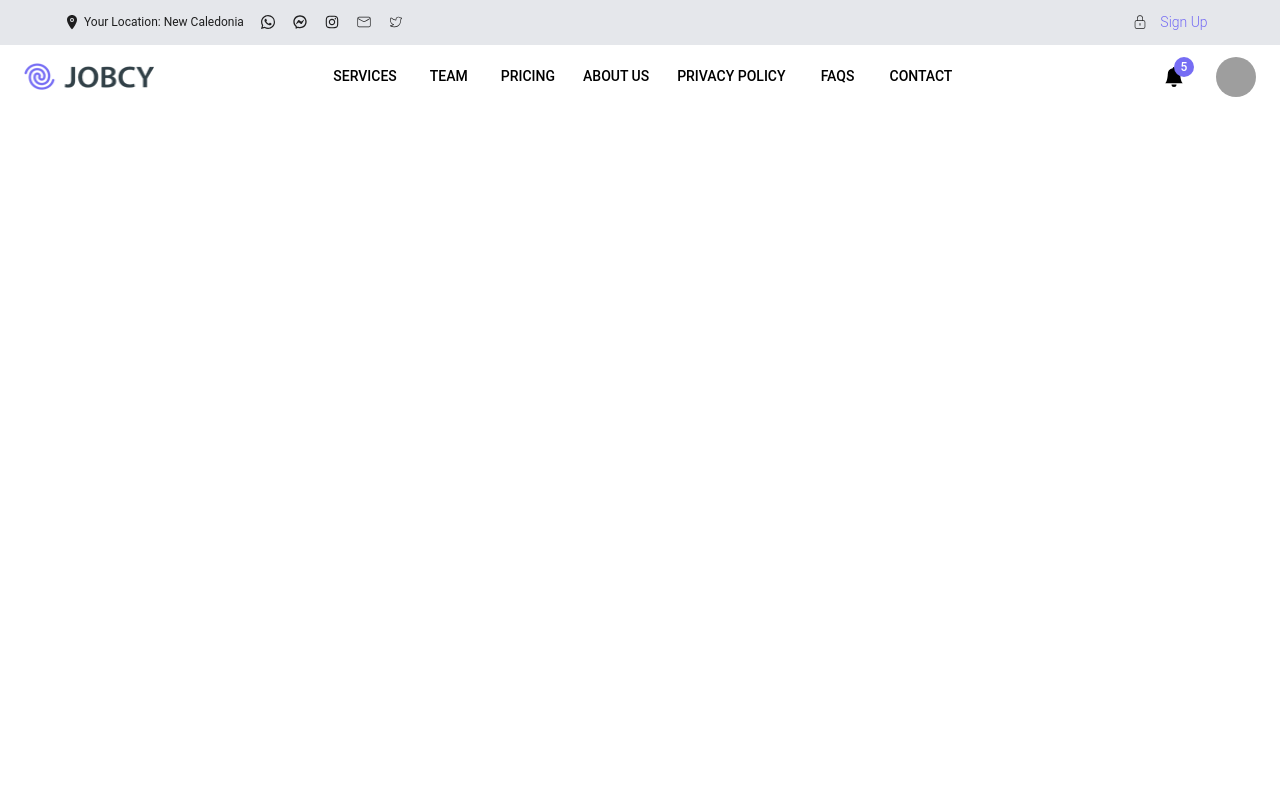
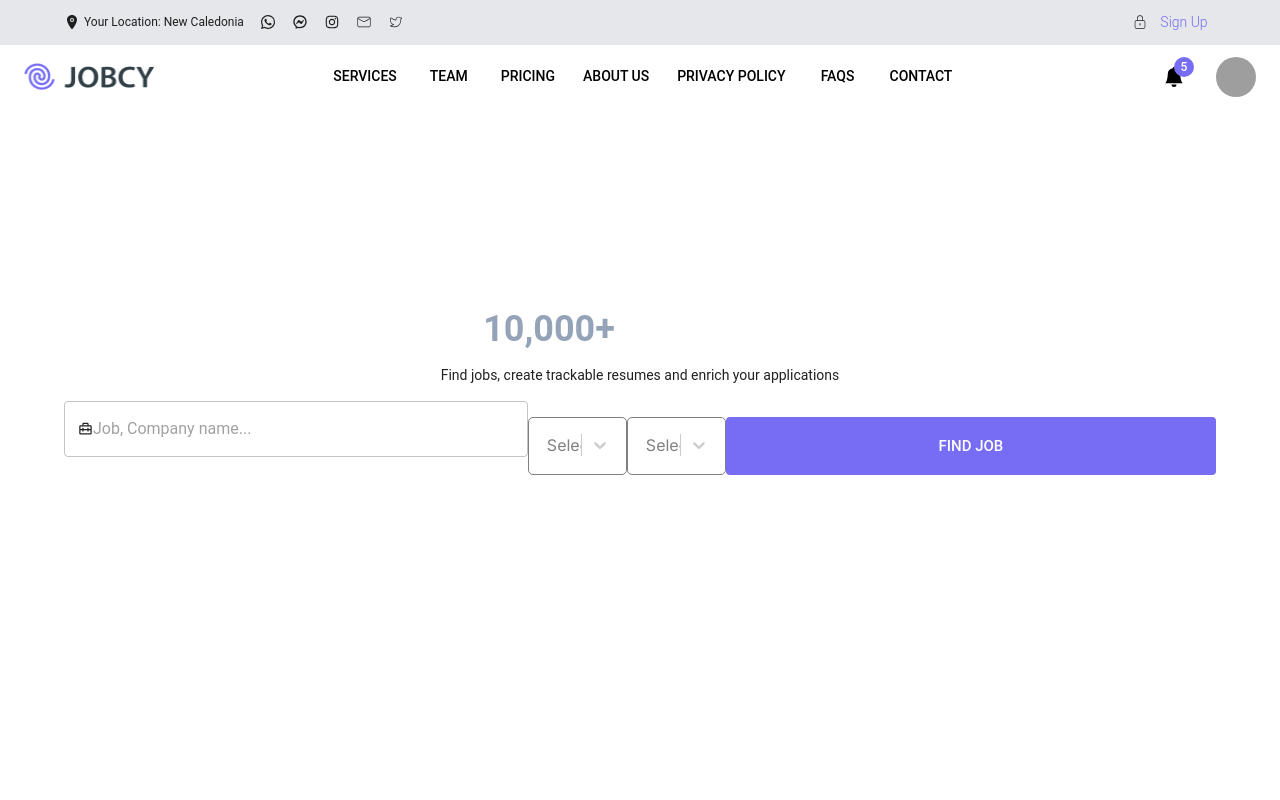
Before and after one commit to refugedesigns/jobcy, a Next.js app in the folder client/: page / in a window 1280 px wide. Shown: the top 800 px of the page. Built offline with nearby package versions, Linux system fonts and the light colour scheme; grey boxes are pictures that could not be loaded.

Commit message:
completed 50% of hero page

```diff
--- a/client/app/components/Header/Header.tsx
+++ b/client/app/components/Header/Header.tsx
@@ -57,7 +57,7 @@ const Header = () => {
 
   return (
     <>
-      <div className="flex items-center justify-between bg-gray-200 px-[5%] py-1 dark:bg-slate-700">
+      <div className="hidden md:flex items-center justify-between bg-gray-200 px-[5%] py-1 dark:bg-slate-700">
         <div className="flex items-center space-x-4">
           <div className="flex items-center space-x-1">
             <IoLocation />
@@ -104,7 +104,7 @@ const Header = () => {
                   className="w-full h-full object-contain dark:hidden"
                 />
               </Box>
-              <Box className="hidden md:flex space-x-3">
+              <Box className="hidden lg:flex space-x-3">
                 {pages.map((page) => (
                   <Button
                     key={page}
@@ -115,8 +115,7 @@ const Header = () => {
                   </Button>
                 ))}
               </Box>
-
-              <Box className="space-x-6">
+              <Box className="space-x-6 flex">
                 <IconButton
                   size="large"
                   aria-label="account of current user"
@@ -124,7 +123,7 @@ const Header = () => {
                   aria-haspopup="true"
                   onClick={handleOpenNavMenu}
                   color="inherit"
-                  className="-mr-5 md:hidden"
+                  className="-mr-5 lg:hidden"
                 >
                   <FiMenu />
                 </IconButton>
@@ -133,14 +132,12 @@ const Header = () => {
                     <BsFillBellFill className="text-black dark:text-white h-5 w-5 hover:cursor-pointer" />
                   </Badge>
                 </IconButton>
-                <Tooltip title="Open settings">
+              <Tooltip title="Open settings" className="hidden sm:flex">
                 <IconButton onClick={handleOpenUserMenu} sx={{ p: 0 }}>
-                    <Avatar
-                      alt="Remy Sharp"
-                      src="/static/images/avatar/2.jpg"
-                    />
+                  <Avatar alt="Remy Sharp" src="/static/images/avatar/2.jpg" />
                 </IconButton>
               </Tooltip>
+              </Box>
               <Menu
                 sx={{ mt: "45px" }}
                 id="menu-appbar"
@@ -163,7 +160,6 @@ const Header = () => {
                   </MenuItem>
                 ))}
               </Menu>
-              </Box>
             </Box>
             <Box sx={{ flexGrow: 1, display: { xs: "flex", md: "none" } }}>
               <Menu
--- /dev/null
+++ b/client/app/components/HeroSection.tsx
@@ -0,0 +1,109 @@
+import React, { useState, useEffect, ChangeEvent } from "react";
+import Select, { GroupBase } from "react-select";
+import {
+  Box,
+  Button,
+  FormControl,
+  TextField,
+  Typography,
+  Container
+} from "@mui/material";
+import { BiBriefcaseAlt2 } from "react-icons/bi";
+
+interface Options  {
+  readonly value: string;
+  readonly label: string;
+};
+
+const options: readonly Options[] = [
+  {value: "Option 1", label: "Option 1"},
+  {value: "Option 2", label: "Option 2"},
+  {value: "Option 3", label: "Option 3"},
+  {value: "Option 4", label: "Option 4"},
+]
+
+const HeroSection = () => {
+    const [isClearable, setIsClearable] = useState(true);
+    const [isSearchable, setIsSearchable] = useState(true);
+
+  return (
+    <Container className="bg-[/images/home/img-01.png] w-full mt-40">
+      <Typography variant="h2" className="text-white text-4xl text-center max-w-md mx-auto font-bold">
+        Search Between More Than <span className="text-slate-400">10,000+</span>{" "}
+        Open Jobs
+      </Typography>
+      <Typography variant="body2" className="py-4 text-center mx-auto w-full">
+        Find jobs, create trackable resumes and enrich your applications
+      </Typography>
+      <Box className="space-y-4 lg:flex">
+        <TextField
+          name="company"
+          id="company"
+          placeholder="Job, Company name..."
+          InputProps={{ startAdornment: <BiBriefcaseAlt2 /> }}
+          className="f"
+          fullWidth
+        />
+        <Select
+          className="basic-single"
+          classNamePrefix="select"
+          defaultValue={"Option 1"}
+          isClearable={isClearable}
+          isSearchable={isSearchable}
+          name="color"
+          options={options}
+          styles={{
+            control: (provided) => ({
+              ...provided,
+              border: "none",
+              outline: "none",
+              boxShadow: "none",
+            }),
+            container: (base) => ({
+              ...base,
+              border: "1px solid gray",
+              padding: 8,
+              borderRadius: 5,
+              backgroundColor: "white",
+            }),
+          }}
+        />
+        <Select
+          className="basic-single"
+          classNamePrefix="select"
+          defaultValue={"Option 1"}
+          isClearable={isClearable}
+          isSearchable={isSearchable}
+          name="color"
+          options={options}
+          styles={{
+            control: (provided) => ({
+              ...provided,
+              border: "none",
+              outline: "none",
+              boxShadow: "none",
+            }),
+            container: (base) => ({
+              ...base,
+              border: "1px solid gray",
+              padding: 8,
+              borderRadius: 5,
+              backgroundColor: "white",
+            }),
+          }}
+        />
+        <Button
+          type="submit"
+          variant="contained"
+          disableElevation
+          size="large"
+          className="bg-primary-blue  dark:text-white w-full py-4"
+        >
+          Find Job
+        </Button>
+      </Box>
+    </Container>
+  );
+};
+
+export default HeroSection;
--- a/client/app/page.tsx
+++ b/client/app/page.tsx
@@ -1,9 +1,11 @@
+"use client"
 import Image from 'next/image'
+import HeroSection from './components/HeroSection'
 
 export default function Home() {
   return (
-    <main className="flex min-h-screen flex-col items-center justify-between p-24">
-
+    <main className="flex min-h-screen flex-col items-center justify-between">
+      <HeroSection />
     </main>
   )
 }
--- a/package.json
+++ b/package.json
@@ -9,5 +9,8 @@
   },
   "keywords": [],
   "author": "",
-  "license": "ISC"
+  "license": "ISC",
+  "dependencies": {
+    "react-select": "^5.7.4"
+  }
 }
```
Also changed, not shown: 1 other file (tests, documents, lock files or other folders). Lines whose indentation alone changed are shown as unchanged.
